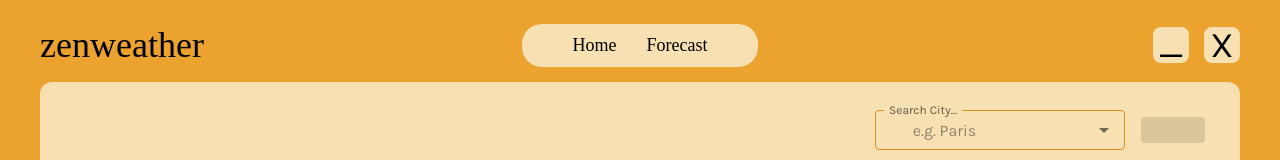
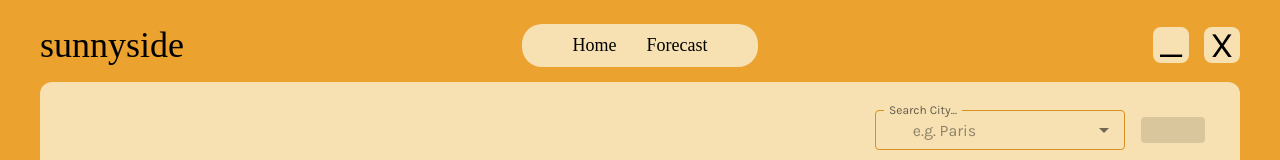
Before and after one commit to kellytton/sunnyside-weather-app, a React (Vite) app: page / in a window 1280 px wide. Shown: the top 160 px of the page. Built offline with nearby package versions, Linux system fonts and the light colour scheme; no server answers; some icons are missing; a web font is replaced by a local one.

Commit message:
rename zenweather -> sunnyside

```diff
--- a/src/components/Navbar.jsx
+++ b/src/components/Navbar.jsx
@@ -23,7 +23,7 @@ function Navbar() {
             className="drag"
         >
             {/* Title - Left */}
-            <Typography variant="h1">zenweather</Typography>
+            <Typography variant="h1">sunnyside</Typography>
 
             {/* Centered Nav */}
             <Box
```
Also changed, not shown: package.json (+5 -5 lines).
